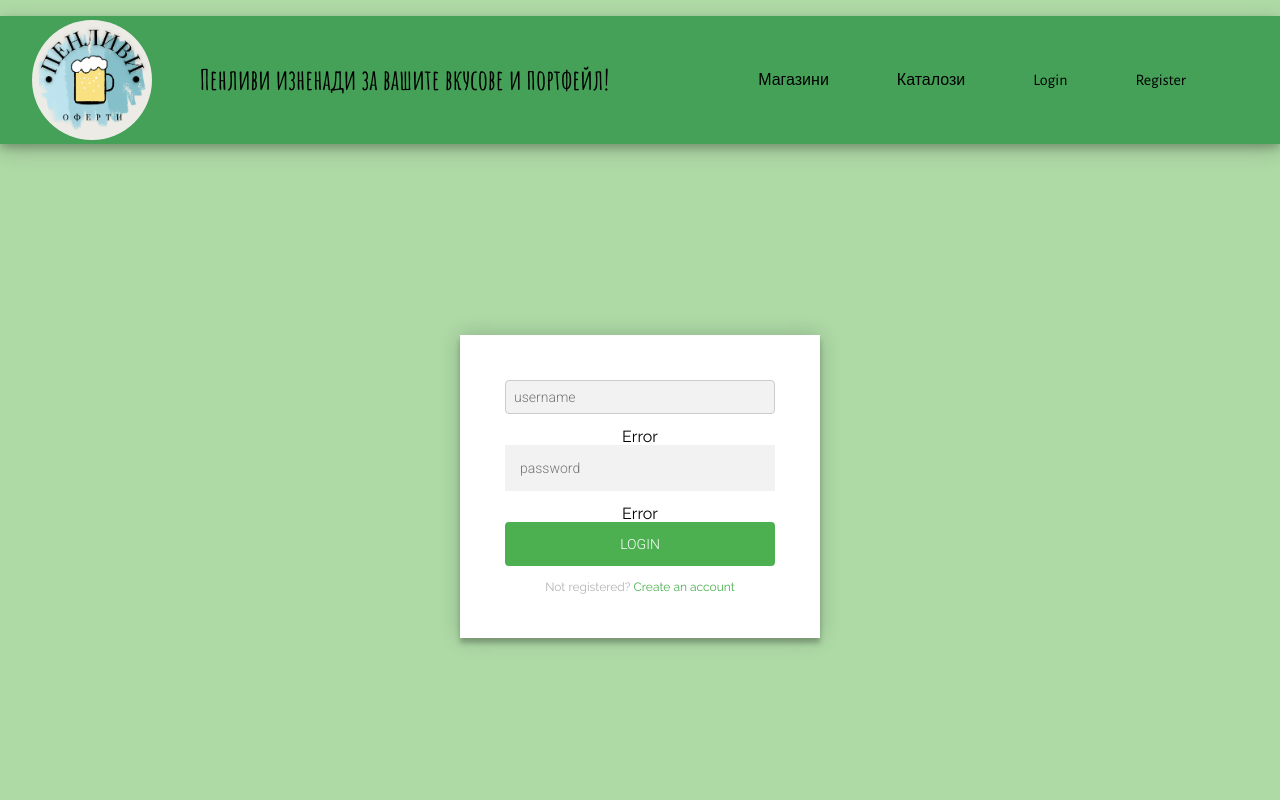
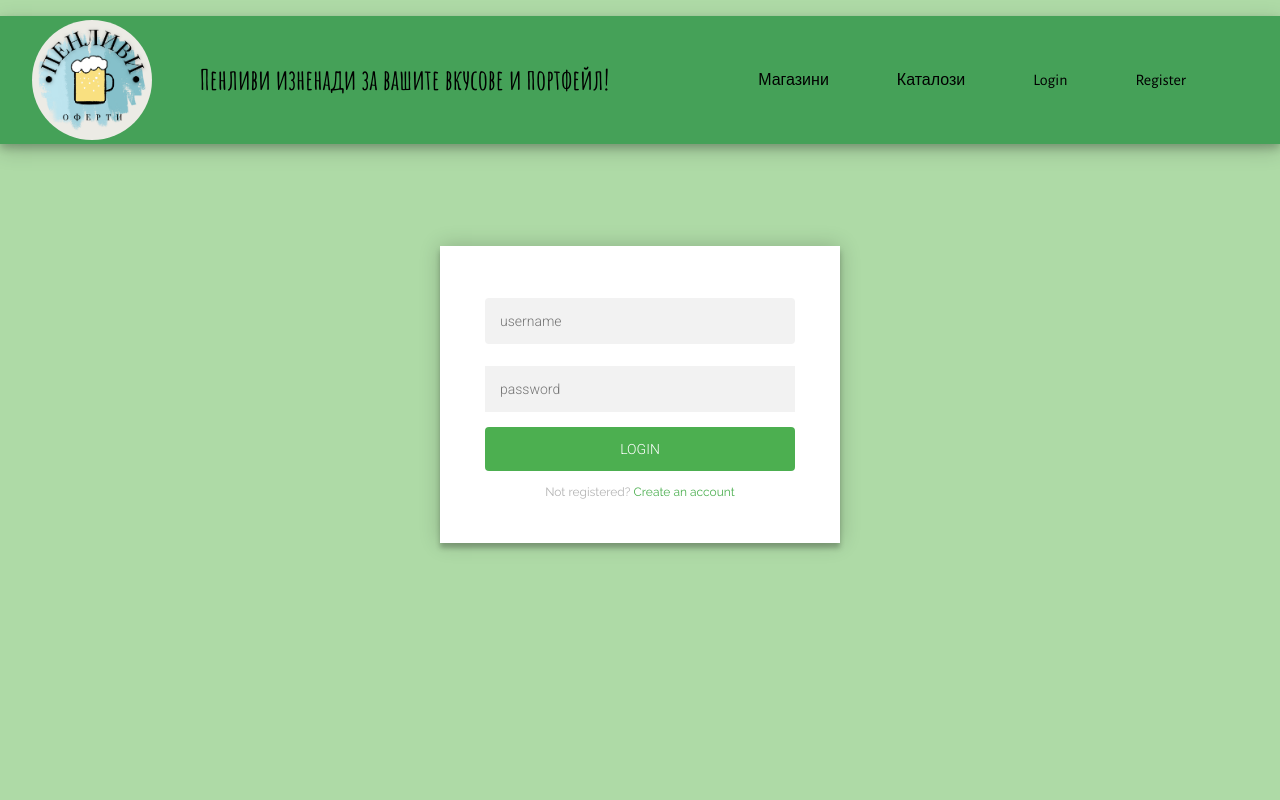
Before and after one commit to shadjipasev/bulgarian-beer-finder, a React (Vite) app in the folder client/: page /login in a window 1280 px wide. Shown: the top 800 px of the page. Built offline with nearby package versions, Linux system fonts and the light colour scheme.

Commit message:
login form validation

```diff
--- a/client/src/components/Login/Login.jsx
+++ b/client/src/components/Login/Login.jsx
@@ -10,11 +10,13 @@ export default function Login() {
 
   const [error, setError] = useState({});
   const [serverError, setServerError] = useState();
+  const [isNotValid, setValid] = useState(false);
 
   const loginSubmitHandler = async (values) => {
     const response = await authLogin(values);
     if (response.message) {
       setServerError(response.message);
+      console.log(response.message);
     }
     setSession(response);
   };
@@ -24,34 +26,64 @@ export default function Login() {
     password: "",
   });
 
-  // const onBlur = (e) => {
+  function formValidate(e) {
+    console.log(e);
+    // console.log(values.password);
 
-  // }
-
-  //  function formValidate(e,)
-  console.log(values);
+    if (e.target.name == "username") {
+      if (values.username.length < 4) {
+        setError({
+          ...error,
+          userError: "Username must be at least 4 characters long",
+        });
+      } else if (values.usename !== "") {
+        setError({
+          ...error,
+          userError: "",
+        });
+      }
+    } else {
+      if (e.target.name == "password") {
+        if (values.password.length < 6) {
+          setError({
+            ...error,
+            passError: "Password must be at least 6 characters long",
+          });
+        } else if (values.password !== "") {
+          setError({
+            ...error,
+            passError: "",
+          });
+        }
+      }
+    }
+  }
+  // console.log(values);
+  // console.log(values.password);
 
   return (
-    <div className="login-page">
-      <div className="form">
+    <div id="login-page">
+      <div id="form">
         <form className="login-form" onSubmit={onSubmit}>
           <input
             type="text"
             name="username"
             placeholder="username"
-            value={values.name}
+            value={values.username}
             onChange={onChange}
-            // onBlur={onBlur}
+            onBlur={formValidate}
           />
-          <p className="login__error">Error</p>
+          {error.userError ? <p id="login__error">{error.userError}</p> : ""}
+
           <input
             name="password"
             type="password"
             placeholder="password"
             value={values.password}
             onChange={onChange}
+            onBlur={formValidate}
           />
-          <p className="login__error">Error</p>
+          {error.passError ? <p id="login__error">{error.passError}</p> : ""}
 
           <button>login</button>
           <p className="message">
--- a/client/src/components/Login/login.css
+++ b/client/src/components/Login/login.css
@@ -1,32 +1,33 @@
 @import url(https://fonts.googleapis.com/css?family=Roboto:300);
 
-.login-page {
-  width: 360px;
+#login-page {
+  width: 400px;
+  min-height: 1000px;
   padding: 8% 0 0;
   margin: auto;
 }
-.form {
+#form {
   position: relative;
   z-index: 1;
   background: #ffffff;
-  max-width: 380px;
+  min-width: 380px;
   margin: 0 auto 100px;
   padding: 45px;
   text-align: center;
   box-shadow: 0 0 20px 0 rgba(0, 0, 0, 0.2), 0 5px 5px 0 rgba(0, 0, 0, 0.24);
 }
-.form input {
+#form input {
   font-family: "Roboto", sans-serif;
   outline: 0;
   background: #f2f2f2;
   width: 100%;
   border: 0;
-  margin: 0 0 15px;
+  margin: 7px 0 15px;
   padding: 15px;
   box-sizing: border-box;
   font-size: 14px;
 }
-.form button {
+#form button {
   font-family: "Roboto", sans-serif;
   text-transform: uppercase;
   outline: 0;
@@ -40,58 +41,35 @@
   transition: all 0.3 ease;
   cursor: pointer;
 }
-.form button:hover,
-.form button:active,
-.form button:focus {
+#form button:hover,
+#form button:active,
+#form button:focus {
   background: #43a047;
 }
-.form .message {
+
+button:disabled,
+button[disabled] {
+  border: 1px solid #999999;
+  background-color: #cccccc;
+  color: #666666;
+}
+
+#form .message {
   margin: 15px 0 0;
   color: #b3b3b3;
   font-size: 12px;
 }
-.form .message a {
+#form .message a {
   color: #4caf50;
   text-decoration: none;
 }
-.form .register-form {
+#form .register-form {
   display: none;
-}
-.container {
-  position: relative;
-  z-index: 1;
-  max-width: 300px;
-  margin: 0 auto;
-}
-.container:before,
-.container:after {
-  content: "";
-  display: block;
-  clear: both;
-}
-.container .info {
-  margin: 50px auto;
-  text-align: center;
-}
-.container .info h1 {
-  margin: 0 0 15px;
-  padding: 0;
-  font-size: 36px;
-  font-weight: 300;
-  color: #1a1a1a;
-}
-.container .info span {
-  color: #4d4d4d;
-  font-size: 12px;
-}
-.container .info span a {
-  color: #000000;
-  text-decoration: none;
-}
-.container .info span .fa {
-  color: #ef3b3a;
 }
 
 #login__error {
-  margin-bottom: 20px;
+  color: rgba(216, 78, 78, 0.822);
+  margin: 0.5rem;
+  position: relative;
+  left: 5px;
 }
```
Also changed, not shown: 1 other file (tests, documents, lock files or other folders).
